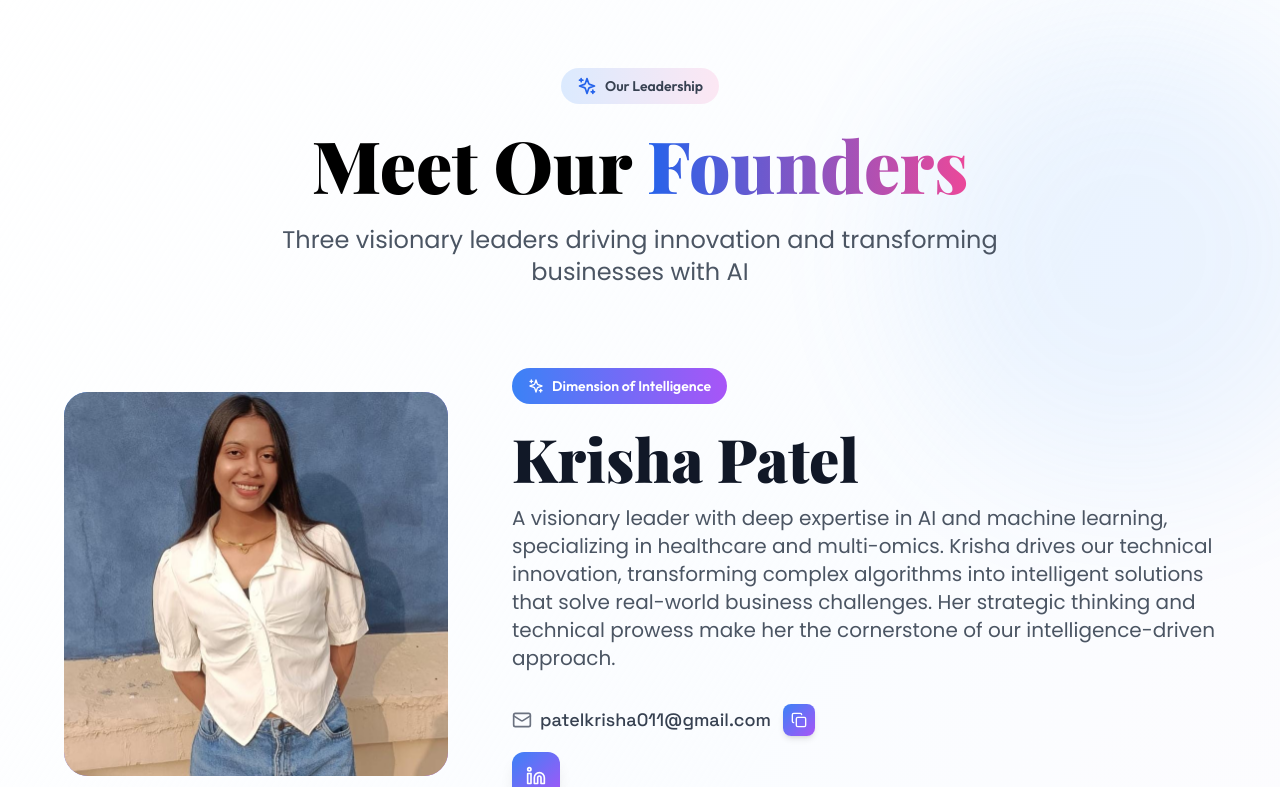
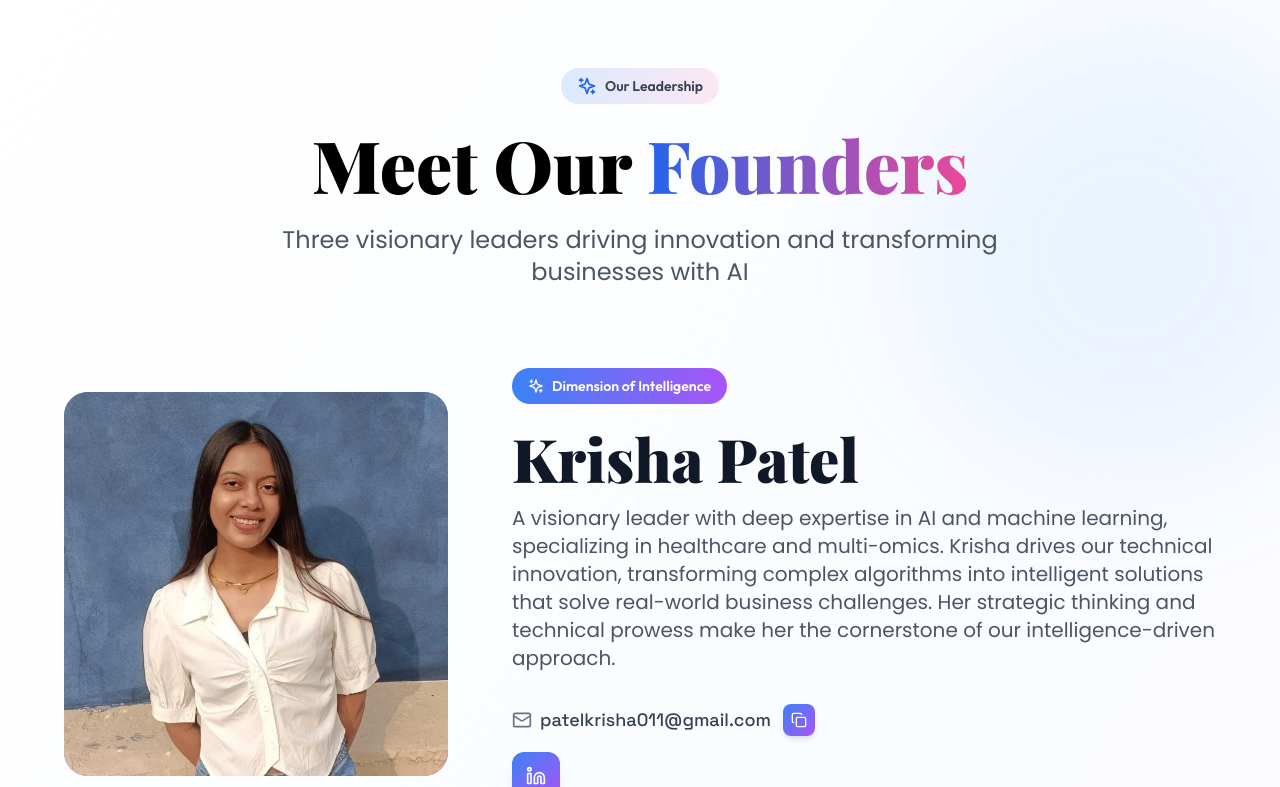
Before and after one commit to StratGenAI/website_frontend, a Next.js app: page / in a window 1280 px wide. Shown: the part 2000-2787 px from the top of the page. Built offline with nearby package versions, Linux system fonts and the light colour scheme; no server answers.

Commit message:
Adjust Krisha Patel photo crop - crop from bottom for better framing

```diff
--- a/components/sections/FoundersPanel.tsx
+++ b/components/sections/FoundersPanel.tsx
@@ -156,9 +156,9 @@ export default function FoundersPanel() {
                           className="object-cover"
                           sizes="(max-width: 768px) 256px, (max-width: 1024px) 320px, 384px"
                           style={founder.name === 'Krisha Patel' ? {
-                            objectPosition: 'center 30%',
-                            transform: 'scale(1.05)',
-                            transformOrigin: 'center center'
+                            objectPosition: 'center 20%',
+                            transform: 'scale(1.15)',
+                            transformOrigin: 'center top'
                           } : {}}
                         />
                       </div>
```
